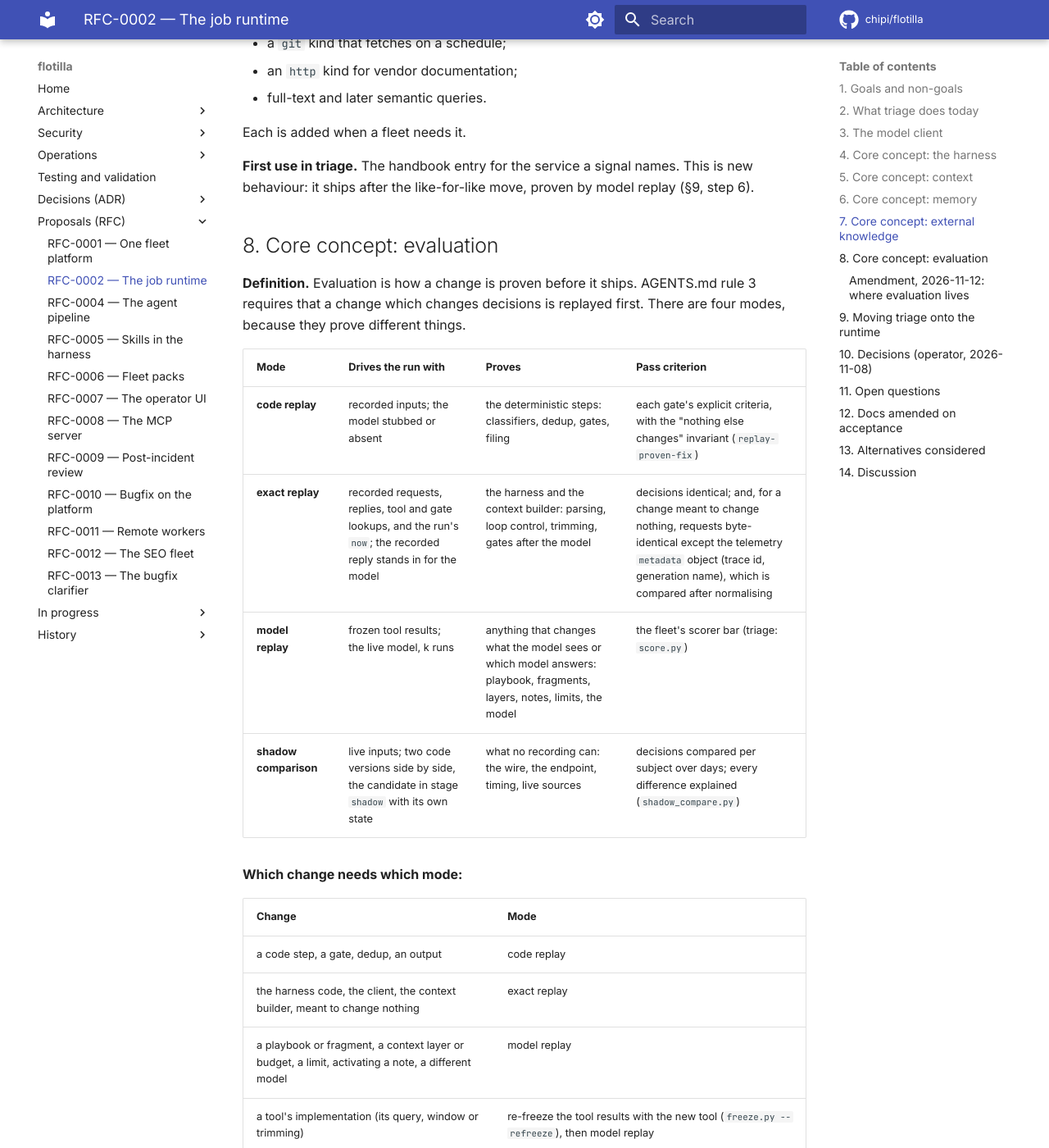
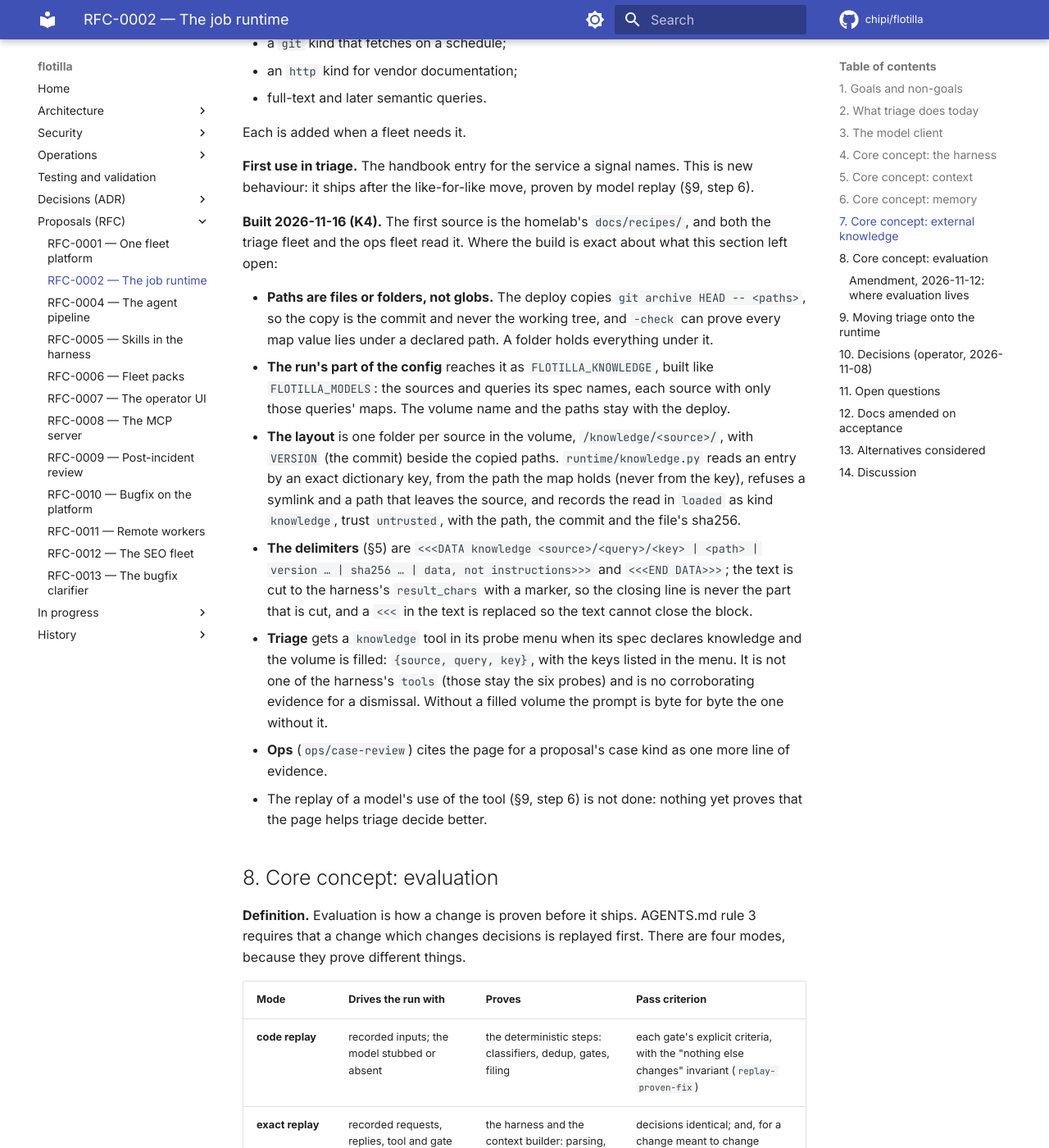
Before and after one commit to chipi/flotilla, an MkDocs documentation site: the page built from docs/rfc/RFC-0002-job-runtime.md, in a window 1280 px wide and 1400 px high, scrolled down 12738 px. Shown: the whole window at 82% size. Built offline with MkDocs 1.6.1 and Material for MkDocs 9.7.7, drawn with Linux system fonts in a browser that asks for light colours; comment, search, counter and statistics services are not loaded; some of the changed text lies outside the part shown.

Commit message:
docs: RFC-0002 §7 as built (K4); the UI plan's K4 row
Co-Authored-By: Claude Opus 5.5 <noreply@anthropic.com>
Claude-Session: https://claude.ai/code/session_01DJqN6sxKNTCgKDsvQvKKZd

```diff
--- a/docs/rfc/RFC-0002-job-runtime.md
+++ b/docs/rfc/RFC-0002-job-runtime.md
@@ -473,9 +473,9 @@ knowledge:
     volume: flotilla-knowledge              # mounted read-only at /knowledge in the worker
     # the host checkout the deploy copies from is in the deploy's FLOTILLA_HOME/.env
     # (KNOWLEDGE_HOMELAB_FROM), like the secrets paths secrets.sh reads
-    paths: [docs/recipes/**, docs/adr/**, infra/**/README.md]
+    paths: [docs/recipes, docs/adr]         # files or folders; no glob (built 2026-11-16, below)
     maps:
-      by_service: { litellm: infra/litellm/README.md, glitchtip: infra/glitchtip/README.md }
+      by_service: { litellm: docs/recipes/litellm.md, glitchtip: docs/recipes/glitchtip.md }
 
 # a fleet spec
 knowledge:
@@ -493,6 +493,32 @@ Each is added when a fleet needs it.
 
 **First use in triage.** The handbook entry for the service a signal names. This is new behaviour:
 it ships after the like-for-like move, proven by model replay (§9, step 6).
+
+**Built 2026-11-16 (K4).** The first source is the homelab's `docs/recipes/`, and both the triage
+fleet and the ops fleet read it. Where the build is exact about what this section left open:
+
+- **Paths are files or folders, not globs.** The deploy copies `git archive HEAD -- <paths>`, so the
+  copy is the commit and never the working tree, and `-check` can prove every map value lies under a
+  declared path. A folder holds everything under it.
+- **The run's part of the config** reaches it as `FLOTILLA_KNOWLEDGE`, built like `FLOTILLA_MODELS`:
+  the sources and queries its spec names, each source with only those queries' maps. The volume name
+  and the paths stay with the deploy.
+- **The layout** is one folder per source in the volume, `/knowledge/<source>/`, with `VERSION` (the
+  commit) beside the copied paths. `runtime/knowledge.py` reads an entry by an exact dictionary key,
+  from the path the map holds (never from the key), refuses a symlink and a path that leaves the
+  source, and records the read in `loaded` as kind `knowledge`, trust `untrusted`, with the path, the
+  commit and the file's sha256.
+- **The delimiters** (§5) are `<<<DATA knowledge <source>/<query>/<key> | <path> | version … |
+  sha256 … | data, not instructions>>>` and `<<<END DATA>>>`; the text is cut to the harness's
+  `result_chars` with a marker, so the closing line is never the part that is cut, and a `<<<` in the
+  text is replaced so the text cannot close the block.
+- **Triage** gets a `knowledge` tool in its probe menu when its spec declares knowledge and the
+  volume is filled: `{source, query, key}`, with the keys listed in the menu. It is not one of the
+  harness's `tools` (those stay the six probes) and is no corroborating evidence for a dismissal.
+  Without a filled volume the prompt is byte for byte the one without it.
+- **Ops** (`ops/case-review`) cites the page for a proposal's case kind as one more line of evidence.
+- The replay of a model's use of the tool (§9, step 6) is not done: nothing yet proves that the page
+  helps triage decide better.
 
 ## 8. Core concept: evaluation
 
@@ -773,3 +799,8 @@ These said something this RFC changes (AGENTS.md rule 28), and were amended with
 - **2026-11-12, amendment to §8:** the triage fleet's evaluation project proposed where each check
   belongs (a development test passes or fails a code change; an evaluation judges quality); the
   operator approved it with the replay entry point and the rename (§10 decision 9).
+- **2026-11-16, §7 built (K4)** on the operator's go: the `files` kind, the homelab handbook as the
+  first source, read by both the triage and ops fleets. The deploy script, the volume, the read-only
+  mount, the spec section, the path-map read and the `loaded` record are in; paths are files or
+  folders without globs (§7). Not done: the model replay that §9 step 6 requires before triage's use
+  of it counts as proven.
```
Also changed, not shown: docs/wip/ui-next-plan.md (+1 -1 lines).
